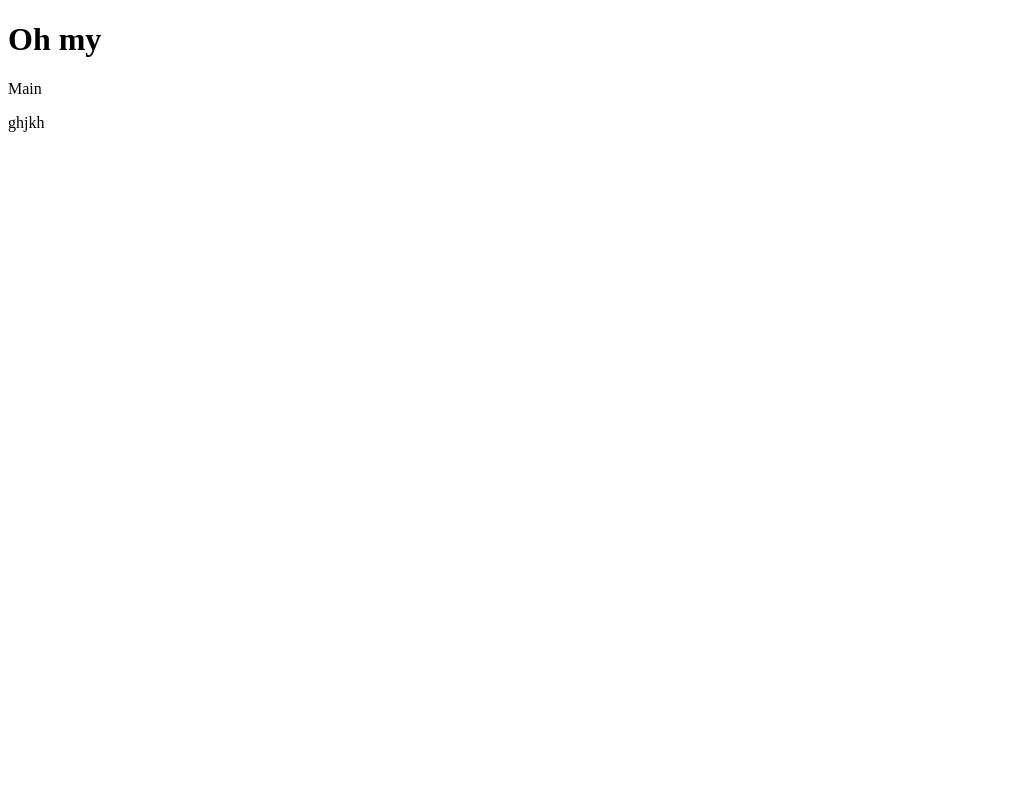
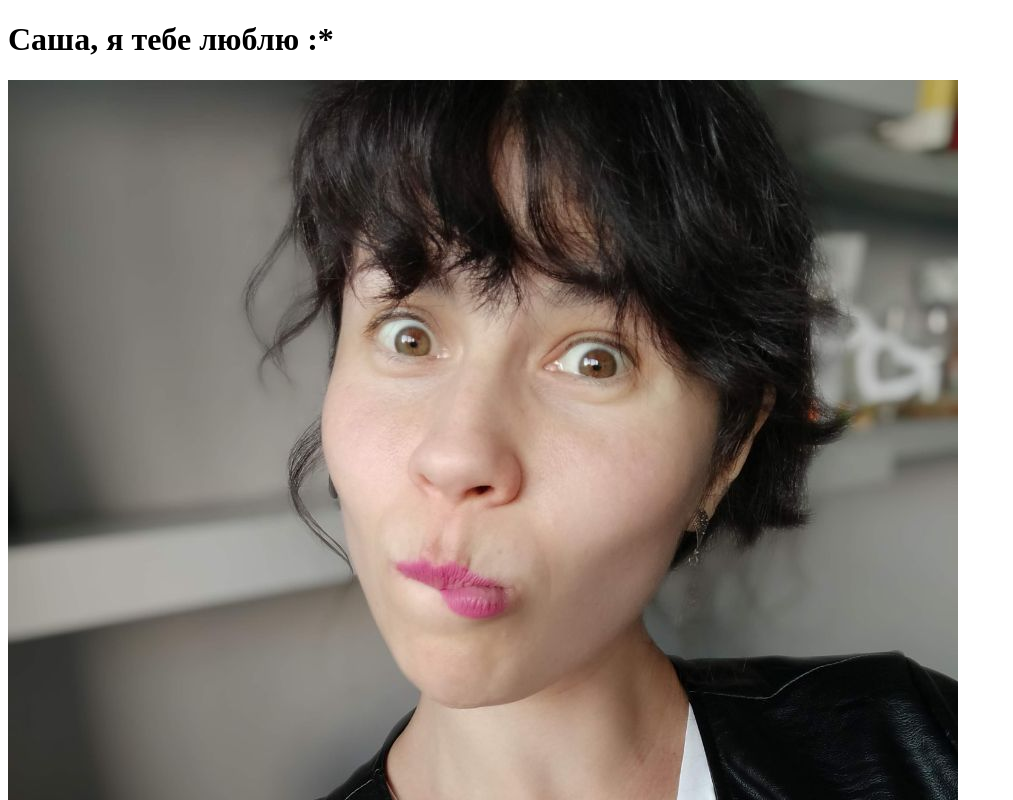
Before and after one commit to olena-ho/try-b, a plain HTML site: page index.html in a window 1280 px wide. Shown: the top 800 px of the page, without its empty margins (0-1013 px from the left). Drawn offline with Linux system fonts and the light colour scheme.

Commit message:
new title and photo

```diff
--- a/index.html
+++ b/index.html
@@ -7,11 +7,11 @@
 </head>
 <body>
   <header>
-    <h1>Oh my</h1>
+    <h1>Саша, я тебе люблю :*</h1>
   </header>
-  <main>Main</main>
-  <footer>
-    <p>ghjkh</p>
-  </footer>
+  <main>
+    <img src="imgs/photo_me.jpg" alt="me">
+  </main>
+
 </body>
 </html>
```
Also changed, not shown: imgs/photo_me.jpg (added).
